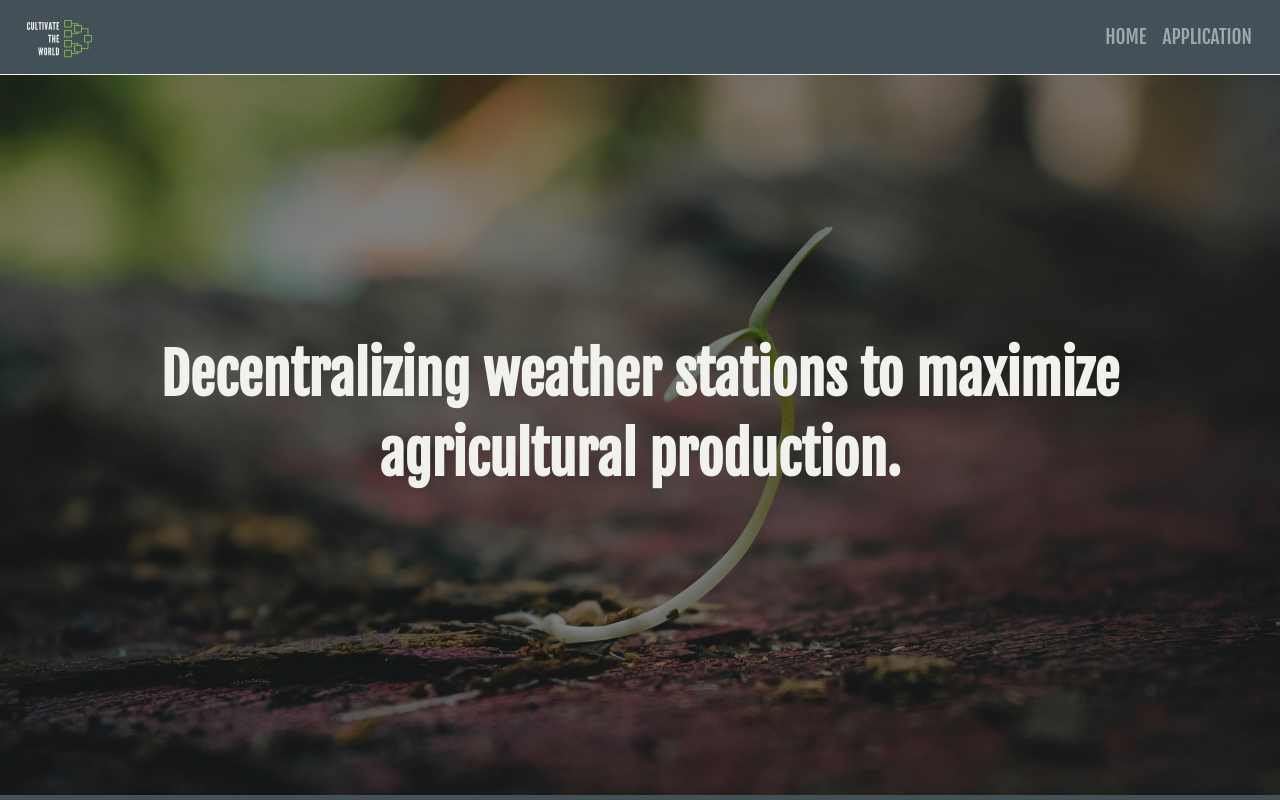
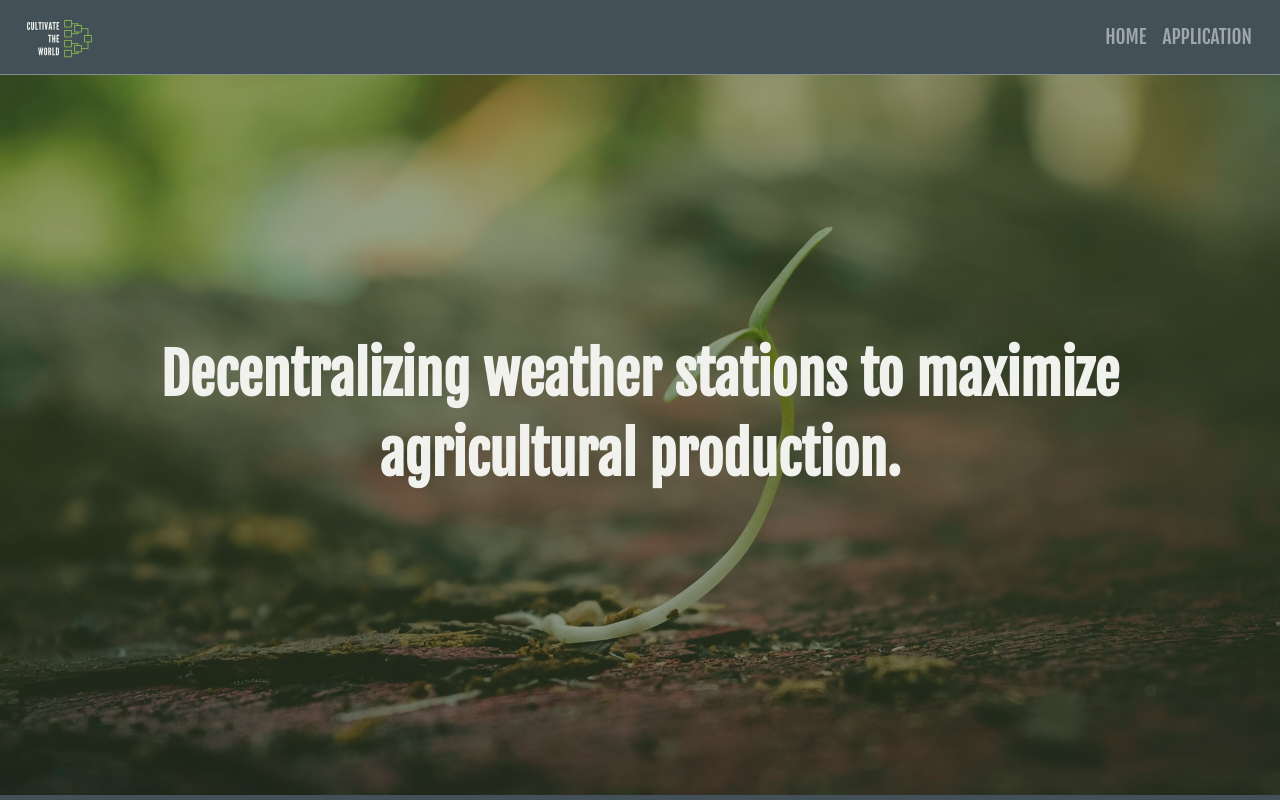
Before and after one commit to cultivatetheworld/website, a Nuxt app: page / in a window 1280 px wide. Shown: the top 800 px of the page. Built offline with nearby package versions, Linux system fonts and the light colour scheme; some icons are missing.

Commit message:
Split scss files, change colors of index hero
Signed-off-by: Akash Bhave <akashbbhave@gmail.com>

```diff
--- /dev/null
+++ b/assets/scss/_bootstrap.scss
@@ -0,0 +1,13 @@
+@import "colors.scss";
+
+// Typography
+$font-family-sans-serif: "Didact Gothic", Helvetica, Arial, sans-serif;
+$font-family-serif: Georgia, "Times New Roman", Times, serif;
+$font-family-base: $font-family-sans-serif;
+$font-family-header: "Fjalla One", "Impact", sans-serif;
+
+// Responsive fonts
+$enable-responsive-font-sizes: true;
+
+@import "bootstrap/scss/bootstrap.scss";
+@import "bootstrap-vue/src/index.scss";
--- /dev/null
+++ b/assets/scss/_colors.scss
@@ -0,0 +1,11 @@
+// Colors
+$theme-colors: (
+    "primary": #435058,
+    "secondary": #848c8e,
+    "highlight": #9eda4a,
+    "success": #9eda4a,
+    "warning": #ef7b45,
+    "danger": #d84727,
+    "light": #f1f2ee,
+    "dark": #435058
+);
--- a/assets/scss/style.scss
+++ b/assets/scss/style.scss
@@ -1,8 +1,12 @@
+@import "bootstrap.scss";
+
 html,
 body {
-    background-color: #435058;
-    color: #f1f2ee;
-    font-family: "Didact Gothic";
+    background-color: map-get($map: $theme-colors, $key: "dark");
+    color: map-get($map: $theme-colors, $key: "light");
+    font-family: $font-family-base;
+    -webkit-font-smoothing: antialiased;
+    -moz-osx-font-smoothing: grayscale;
 }
 h1,
 h2,
@@ -10,7 +14,7 @@ h3,
 h4,
 h5,
 h6 {
-    font-family: "Fjalla One";
+    font-family: $font-family-header;
     font-weight: bold;
 }
 
--- a/components/TheHeader.vue
+++ b/components/TheHeader.vue
@@ -1,5 +1,5 @@
 <template>
-    <b-navbar toggleable="lg" type="dark" variant="info">
+    <b-navbar toggleable="lg" type="dark" variant="dark">
         <b-navbar-brand href="#">
             <img id="navbar-logo" src="~/assets/img/logo-cropped.svg" alt="Logo">
         </b-navbar-brand>
@@ -21,16 +21,17 @@ export default {
 };
 </script>
 
-<style>
+<style lang="scss">
+@import "~assets/scss/_colors.scss";
+
 .navbar {
-    background-color: #435058 !important;
     font-family: "Fjalla One" !important;
     font-weight: normal;
     text-transform: uppercase;
     font-size: 1.2em;
     padding-left: 20px;
     padding-right: 20px;
-    border-bottom: 1px solid #f1f2ee;
+    border-bottom: 1px solid map-get($map: $theme-colors, $key: "secondary") !important;
 }
 #navbar-logo {
     height: 6vh;
--- a/pages/index.vue
+++ b/pages/index.vue
@@ -47,10 +47,22 @@ export default {
 };
 </script>
 
-<style>
+<style lang="scss">
+@import "~assets/scss/_colors.scss";
+
 #index-hero {
-    background-image: linear-gradient(rgba(0, 0, 0, 0.5), rgba(0, 0, 0, 0.5)),
+    background-image: linear-gradient(
+            rgba(
+                darken(map-get($map: $theme-colors, $key: "success"), 40%),
+                0.5
+            ),
+            rgba(
+                darken(map-get($map: $theme-colors, $key: "success"), 50%),
+                0.5
+            )
+        ),
         url("~assets/img/index-hero.jpg");
+
     min-height: 90vh;
     background-size: cover;
     background-position: center center;
@@ -58,18 +70,18 @@ export default {
     background-attachment: fixed;
     padding: 20px;
     padding-bottom: 80px;
-}
-#index-hero i {
-    font-size: 3em;
-    opacity: 0.8;
-    padding-top: 50px;
-    animation: blink 2s linear infinite;
+
+    i {
+        font-size: 3em;
+        opacity: 0.8;
+        padding-top: 50px;
+        animation: blink 2s linear infinite;
+    }
 }
 #index-hero-text {
     padding-top: 30vh;
     padding-left: 10vw;
     padding-right: 10vw;
-    font-family: "Fjalla One";
     font-weight: bold;
     line-height: 80px;
 }
```
Also changed, not shown: 1 other file (tests, documents, lock files or other folders).
